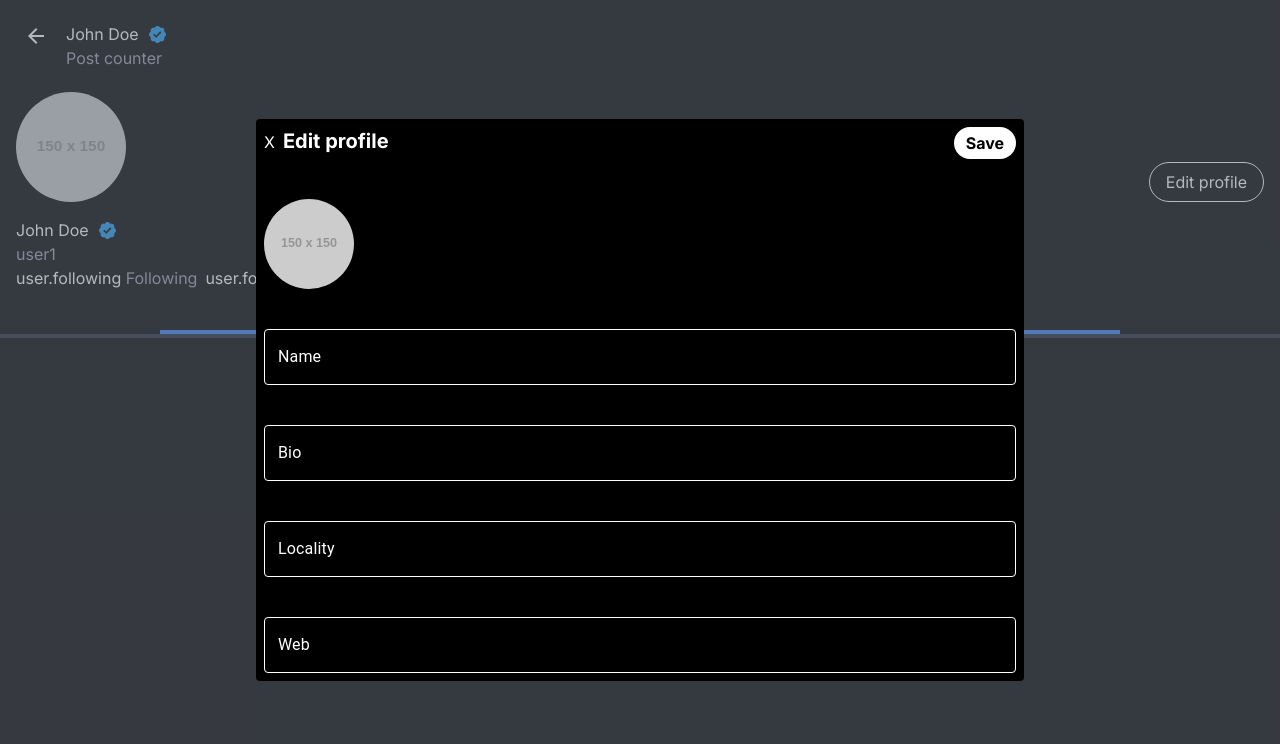
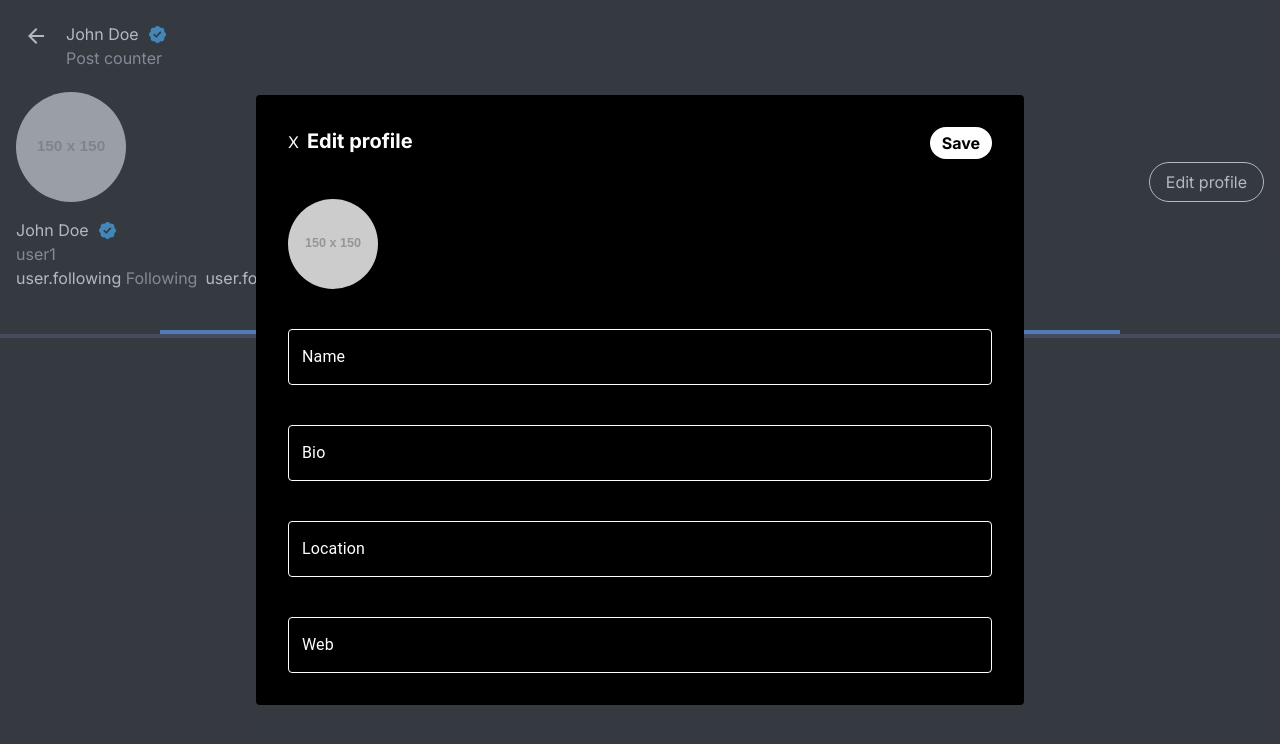
Before and after one commit to ginodevskode/devskode-cc, a Next.js app: page /profile in a window 1280 px wide. Both pictures are taken after a click on the button "Edit profile". Shown: the top 744 px of the page. Built offline with nearby package versions, Linux system fonts and the light colour scheme.

Commit message:
Fixed form padding

```diff
--- a/src/app/profile/modal.tsx
+++ b/src/app/profile/modal.tsx
@@ -18,7 +18,7 @@ const Modal = ({
 
   return (
     <div className="absolute top-0 left-0 right-0 bottom-0 z-10 bg-gray-500 bg-opacity-50 flex justify-center items-center">
-      <div className="w-9/12 max-w-3xl bg-black p-2 rounded grid gap-10">
+      <div className="w-9/12 max-w-3xl p-8 bg-black rounded grid gap-10">
         <div className="flex justify-between">
           <div>
             <button className="mr-2" onClick={toggleModalOpen}>
@@ -26,7 +26,6 @@ const Modal = ({
             </button>
             <span className="text-xl font-bold">Edit profile</span>
           </div>
-
           <button
             className="bg-white px-3 py-1 text-black font-bold rounded-full"
             onClick={toggleModalOpen}
@@ -92,12 +91,12 @@ const Modal = ({
           }}
         />
         <TextField
-          label="Locality"
+          label="Location"
           variant="outlined"
           fullWidth
-          {...register("locality")}
-          error={!!errors.locality}
-          helperText={errors.locality ? String(errors.locality.message) : ""}
+          {...register("location")}
+          error={!!errors.location}
+          helperText={errors.location ? String(errors.location.message) : ""}
           sx={{
             "& .MuiOutlinedInput-root": {
               "& fieldset": {
```
